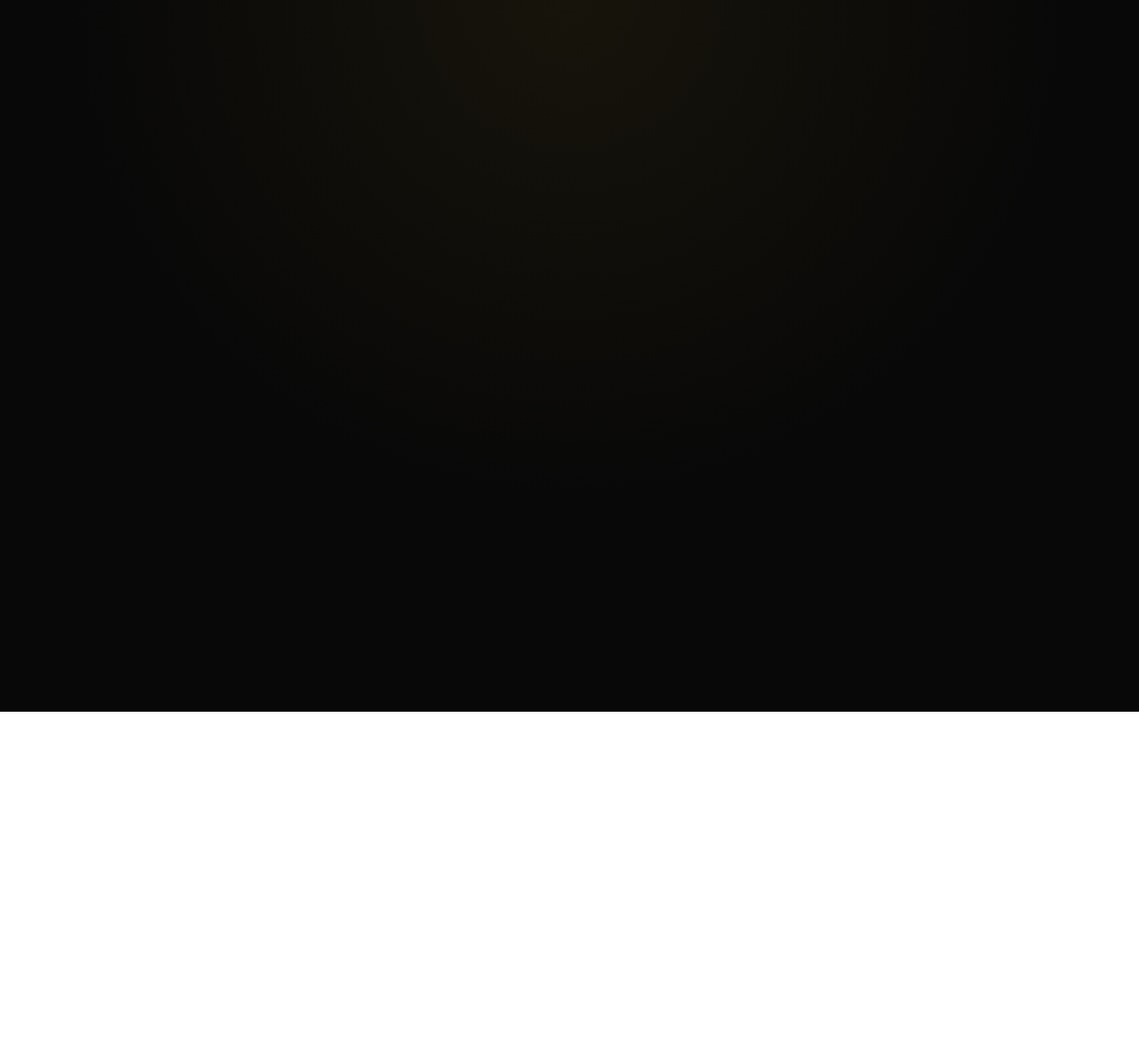
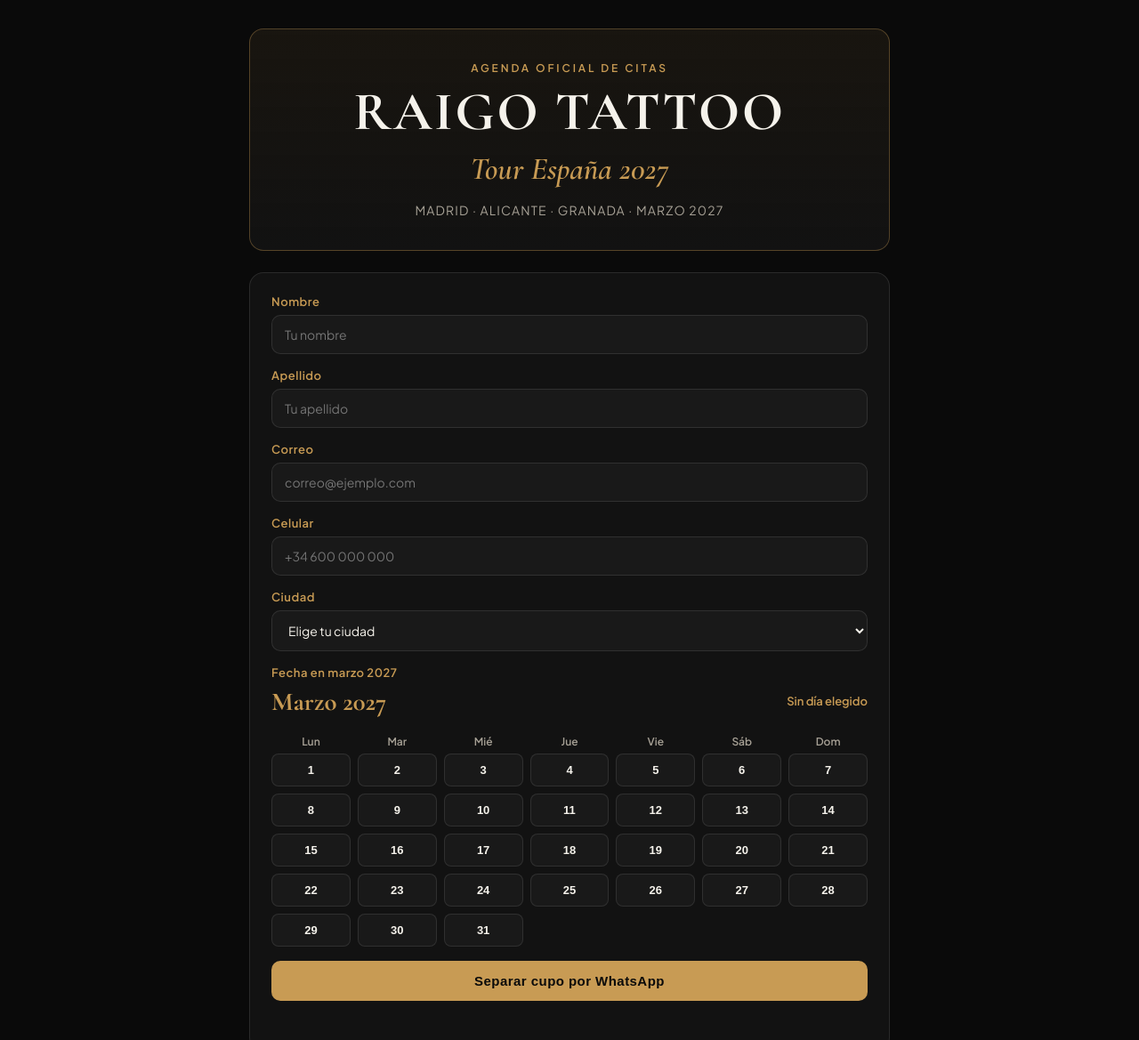
Before and after one commit to raigoza0319-RS/raigotattoo, a plain HTML site: page index.html in a window 1280 px wide. Shown: the top 1169 px of the page at 89% size. Before the commit the page ends 800 px from the top, so only its background shows below. Drawn offline with nearby package versions, Linux system fonts and the light colour scheme.

Commit message:
Update index.html for Raigo Tattoo tour 2027
Added meta tags for description and theme color, updated title, and improved styles for the booking form.

```diff
--- a/index.html
+++ b/index.html
@@ -1,160 +1,334 @@
 <!DOCTYPE html>
 <html lang="es">
 <head>
-    <meta charset="UTF-8">
-    <meta name="viewport" content="width=device-width, initial-scale=1.0">
-    <title>Agenda de Cupos | Raigotattoo</title>
-
-    <!-- Tipografías -->
-    <link href="https://fonts.googleapis.com/css2?family=Cormorant+Garamond:wght@600;700&family=Inter:wght@400;500;600&display=swap" rel="stylesheet">
-
-    <!-- SDK de EmailJS para enviar notificaciones por correo -->
-    <script type="text/javascript" src="https://cdn.jsdelivr.net/npm/@emailjs/browser@4/dist/email.min.js"></script>
-
-    <!-- ===================================================================== -->
-    <!-- 1. ESTILOS CSS (TEMA NEGRO Y DORADO)                                   -->
-    <!-- ===================================================================== -->
+  <meta charset="UTF-8" />
+  <meta name="viewport" content="width=device-width, initial-scale=1.0" />
+  <title>Raigo Tattoo — Tour España 2027</title>
+  <meta name="description" content="Raigo Tattoo visita Madrid, Alicante y Granada en marzo de 2027. Elige tu día y separa tu cupo." />
+  <meta name="theme-color" content="#0a0a0a" />
+  <link rel="preconnect" href="https://fonts.googleapis.com" />
+  <link rel="preconnect" href="https://fonts.gstatic.com" crossorigin />
+  <link href="https://fonts.googleapis.com/css2?family=Cormorant+Garamond:ital,wght@0,600;0,700;1,600&family=Plus+Jakarta+Sans:wght@400;500;600;700&display=swap" rel="stylesheet" />
   <style>
     :root {
-            --oro: #d4af37;
-            --oro-brillo: #f0cf65;
-            --oro-suave: rgba(212, 175, 55, 0.14);
-            --fondo-app: #080808;
-            --tarjeta-bg: #121212;
-            --tarjeta-elevada: #181818;
-            --borde-sutil: rgba(212, 175, 55, 0.22);
-            --texto-principal: #f7f5f0;
-            --texto-silenciado: #a6a095;
-            --ocupado-bg: rgba(165, 32, 32, 0.25);
-            --ocupado-borde: rgba(239, 68, 68, 0.65);
-            --libre-texto: #4ade80;
+      --bg-main: #0a0a0a;
+      --bg-card: #121212;
+      --bg-input: #191919;
+      --gold: #c89b54;
+      --gold-soft: rgba(200, 155, 84, 0.16);
+      --gold-border: rgba(200, 155, 84, 0.35);
+      --text-main: #f5f2eb;
+      --text-muted: #a6a095;
+      --border-subtle: rgba(255, 255, 255, 0.1);
     }
 
     * {
       box-sizing: border-box;
-            margin: 0;
-            padding: 0;
     }
 
     body {
-            font-family: 'Inter', sans-serif;
-            background: radial-gradient(circle at top, #17140b 0%, var(--fondo-app) 55%);
-            color: var(--texto-principal);
+      margin: 0;
       min-height: 100vh;
-            padding: 24px 16px;
+      background-color: var(--bg-main);
+      color: var(--text-main);
+      font-family: 'Plus Jakarta Sans', sans-serif;
       display: flex;
       justify-content: center;
+      padding: 32px 16px 64px;
     }
 
-        .app-wrapper {
+    .container {
       width: 100%;
-            max-width: 1060px;
+      max-width: 720px;
     }
 
-        /* Encabezado superior */
-        .top-bar {
-            display: flex;
-            justify-content: space-between;
-            align-items: center;
-            flex-wrap: wrap;
-            gap: 12px;
-            padding-bottom: 18px;
-            margin-bottom: 22px;
-            border-bottom: 1px solid var(--borde-sutil);
+    .header {
+      background: linear-gradient(180deg, rgba(200, 155, 84, 0.08) 0%, var(--bg-card) 100%);
+      border: 1px solid var(--gold-border);
+      border-radius: 16px;
+      padding: 36px 24px;
+      text-align: center;
+      margin-bottom: 24px;
     }
 
-        .brand-title {
-            font-family: 'Cormorant Garamond', serif;
-            font-size: 2.1rem;
-            color: var(--oro);
-            letter-spacing: 0.5px;
+    .kicker {
+      color: var(--gold);
+      font-size: 12px;
+      letter-spacing: 0.24em;
+      text-transform: uppercase;
+      margin-bottom: 10px;
+      font-weight: 600;
     }
 
-        .brand-subtitle {
-            font-size: 0.85rem;
-            color: var(--texto-silenciado);
+    h1 {
+      margin: 0;
+      font-family: 'Cormorant Garamond', serif;
+      font-size: clamp(2.4rem, 6vw, 3.8rem);
+      line-height: 1.05;
+      letter-spacing: 0.04em;
+      color: var(--text-main);
     }
 
-        .status-pill {
-            display: inline-flex;
-            align-items: center;
-            gap: 8px;
-            background: var(--tarjeta-bg);
-            border: 1px solid var(--borde-sutil);
-            padding: 8px 14px;
-            border-radius: 999px;
-            font-size: 0.82rem;
-            color: var(--oro-brillo);
+    .subtitle {
+      margin: 10px 0 0;
+      font-family: 'Cormorant Garamond', serif;
+      font-style: italic;
+      font-size: clamp(1.5rem, 4vw, 2.2rem);
+      color: var(--gold);
     }
 
-        .dot {
-            width: 8px;
-            height: 8px;
-            border-radius: 50%;
-            background: #22c55e;
-        }
-
-        /* Estructura en columnas */
-        .layout-grid {
-            display: grid;
-            grid-template-columns: 1.55fr 1fr;
-            gap: 24px;
-        }
-
-        @media (max-width: 840px) {
-            .layout-grid {
-                grid-template-columns: 1fr;
-            }
+    .cities {
+      margin-top: 16px;
+      color: var(--text-muted);
+      font-size: 14px;
+      letter-spacing: 0.08em;
     }
 
     .card {
-            background: var(--tarjeta-bg);
-            border: 1px solid var(--borde-sutil);
-            border-radius: 14px;
-            padding: 20px;
-            box-shadow: 0 12px 32px rgba(0, 0, 0, 0.55);
+      background-color: var(--bg-card);
+      border: 1px solid var(--border-subtle);
+      border-radius: 16px;
+      padding: 24px;
+      margin-bottom: 20px;
     }
 
-        /* Cabecera y controles del calendario */
+    .field {
+      margin-bottom: 16px;
+    }
+
+    label {
+      display: block;
+      margin-bottom: 7px;
+      font-size: 13px;
+      font-weight: 600;
+      color: var(--gold);
+      letter-spacing: 0.04em;
+    }
+
+    input,
+    select {
+      width: 100%;
+      padding: 12px 14px;
+      border-radius: 10px;
+      border: 1px solid var(--border-subtle);
+      background-color: var(--bg-input);
+      color: var(--text-main);
+      font-family: 'Plus Jakarta Sans', sans-serif;
+      font-size: 14px;
+      outline: none;
+    }
+
+    input:focus,
+    select:focus {
+      border-color: var(--gold);
+    }
+
     .calendar-header {
       display: flex;
       justify-content: space-between;
       align-items: center;
-            flex-wrap: wrap;
-            gap: 12px;
-            margin-bottom: 16px;
+      margin-bottom: 14px;
     }
 
     .calendar-title {
       font-family: 'Cormorant Garamond', serif;
       font-size: 1.8rem;
-            color: var(--oro);
+      color: var(--gold);
       margin: 0;
     }
 
-        .controls-group {
-            display: flex;
-            align-items: center;
+    .weekdays,
+    .days-grid {
+      display: grid;
+      grid-template-columns: repeat(7, 1fr);
       gap: 8px;
     }
 
-        select, input, textarea {
-            background: var(--tarjeta-elevada);
-            color: var(--texto-principal);
-            border: 1px solid rgba(255, 255, 255, 0.14);
-            border-radius: 8px;
-            padding: 9px 12px;
-            font-family: inherit;
-            font-size: 0.9rem;
-            transition: border-color 0.2s ease;
+    .weekday {
+      text-align: center;
+      font-size: 12px;
+      color: var(--text-muted);
+      padding: 6px 0;
+      font-weight: 600;
     }
 
-        input:focus, select:focus, textarea:focus {
-            border-color: var(--oro);
-            outline: none;
+    .day-btn {
+      padding: 10px 0;
+      border-radius: 8px;
+      border: 1px solid var(--border-subtle);
+      background-color: var(--bg-input);
+      color: var(--text-main);
+      font-size: 13px;
+      font-weight: 600;
+      cursor: pointer;
     }
 
-        .btn-nav {
-            background: var(--tarjeta-elevada);
-            color: var(--oro);
-            border
+    .day-btn:hover {
+      border-color: var(--gold);
+      background-color: var(--gold-soft);
+    }
+
+    .day-btn.selected {
+      background-color: var(--gold);
+      color: #0a0a0a;
+      border-color: var(--gold);
+    }
+
+    .cta-btn {
+      width: 100%;
+      padding: 14px 18px;
+      border-radius: 10px;
+      border: none;
+      background-color: var(--gold);
+      color: #0a0a0a;
+      font-size: 15px;
+      font-weight: 700;
+      cursor: pointer;
+      letter-spacing: 0.03em;
+    }
+
+    .cta-btn:hover {
+      filter: brightness(1.06);
+    }
+
+    .status {
+      margin-top: 12px;
+      font-size: 13px;
+      color: var(--text-muted);
+      min-height: 20px;
+    }
+  </style>
+</head>
+<body>
+  <main class="container">
+    <header class="header">
+      <div class="kicker">Agenda Oficial de Citas</div>
+      <h1>RAIGO TATTOO</h1>
+      <div class="subtitle">Tour España 2027</div>
+      <div class="cities">MADRID · ALICANTE · GRANADA · MARZO 2027</div>
+    </header>
+
+    <section class="card">
+      <form id="bookingForm">
+        <div class="field">
+          <label for="nombre">Nombre</label>
+          <input id="nombre" name="nombre" type="text" placeholder="Tu nombre" required />
+        </div>
+
+        <div class="field">
+          <label for="apellido">Apellido</label>
+          <input id="apellido" name="apellido" type="text" placeholder="Tu apellido" required />
+        </div>
+
+        <div class="field">
+          <label for="correo">Correo</label>
+          <input id="correo" name="correo" type="email" placeholder="correo@ejemplo.com" required />
+        </div>
+
+        <div class="field">
+          <label for="celular">Celular</label>
+          <input id="celular" name="celular" type="tel" placeholder="+34 600 000 000" required />
+        </div>
+
+        <div class="field">
+          <label for="ciudad">Ciudad</label>
+          <select id="ciudad" name="ciudad" required>
+            <option value="">Elige tu ciudad</option>
+            <option value="Madrid">Madrid</option>
+            <option value="Alicante">Alicante</option>
+            <option value="Granada">Granada</option>
+          </select>
+        </div>
+
+        <div class="field">
+          <label>Fecha en marzo 2027</label>
+          <div class="calendar-header">
+            <h2 class="calendar-title">Marzo 2027</h2>
+            <span id="selectedDateLabel" style="color:#c89b54;font-size:13px;font-weight:600;">Sin día elegido</span>
+          </div>
+          <div class="weekdays">
+            <div class="weekday">Lun</div>
+            <div class="weekday">Mar</div>
+            <div class="weekday">Mié</div>
+            <div class="weekday">Jue</div>
+            <div class="weekday">Vie</div>
+            <div class="weekday">Sáb</div>
+            <div class="weekday">Dom</div>
+          </div>
+          <div id="daysGrid" class="days-grid"></div>
+        </div>
+
+        <button type="submit" class="cta-btn">Separar cupo por WhatsApp</button>
+        <div id="statusMsg" class="status"></div>
+      </form>
+    </section>
+  </main>
+
+  <script>
+    const STORAGE_KEY = 'raigo_tour_es_2027_reserva';
+    const WHATSAPP_URL = 'https://wa.me/message/DAUFCP6HLKS4M1';
+    const daysGrid = document.getElementById('daysGrid');
+    const selectedDateLabel = document.getElementById('selectedDateLabel');
+    const statusMsg = document.getElementById('statusMsg');
+    const form = document.getElementById('bookingForm');
+
+    let selectedDay = null;
+
+    // Marzo 2027 empieza en lunes (índice 0 en Lun-Dom) y tiene 31 días
+    for (let day = 1; day <= 31; day++) {
+      const btn = document.createElement('button');
+      btn.type = 'button';
+      btn.className = 'day-btn';
+      btn.textContent = String(day);
+      btn.addEventListener('click', () => {
+        selectedDay = day;
+        document.querySelectorAll('.day-btn').forEach(el => el.classList.remove('selected'));
+        btn.classList.add('selected');
+        selectedDateLabel.textContent = `${day} de marzo de 2027`;
+        saveDraft();
+      });
+      daysGrid.appendChild(btn);
+    }
+
+    function saveDraft() {
+      const data = {
+        nombre: document.getElementById('nombre').value.trim(),
+        apellido: document.getElementById('apellido').value.trim(),
+        correo: document.getElementById('correo').value.trim(),
+        celular: document.getElementById('celular').value.trim(),
+        ciudad: document.getElementById('ciudad').value,
+        dia: selectedDay
+      };
+      localStorage.setItem(STORAGE_KEY, JSON.stringify(data));
+    }
+
+    form.addEventListener('input', saveDraft);
+
+    const saved = JSON.parse(localStorage.getItem(STORAGE_KEY) || 'null');
+    if (saved) {
+      if (saved.nombre) document.getElementById('nombre').value = saved.nombre;
+      if (saved.apellido) document.getElementById('apellido').value = saved.apellido;
+      if (saved.correo) document.getElementById('correo').value = saved.correo;
+      if (saved.celular) document.getElementById('celular').value = saved.celular;
+      if (saved.ciudad) document.getElementById('ciudad').value = saved.ciudad;
+      if (saved.dia) {
+        selectedDay = saved.dia;
+        const targetBtn = daysGrid.children[saved.dia - 1];
+        if (targetBtn) targetBtn.classList.add('selected');
+        selectedDateLabel.textContent = `${saved.dia} de marzo de 2027`;
+      }
+    }
+
+    form.addEventListener('submit', (e) => {
+      e.preventDefault();
+      saveDraft();
+      if (!selectedDay) {
+        statusMsg.textContent = 'Elige un día de marzo de 2027 antes de continuar.';
+        return;
+      }
+      statusMsg.textContent = 'Reserva guardada en este dispositivo. Abriendo WhatsApp...';
+      window.open(WHATSAPP_URL, '_blank', 'noopener,noreferrer');
+    });
+  </script>
+</body>
+</html>
```
Lines whose indentation alone changed are shown as unchanged.
